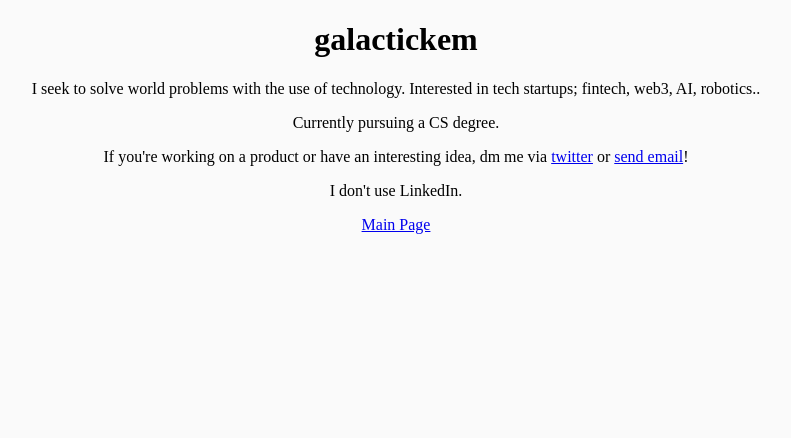
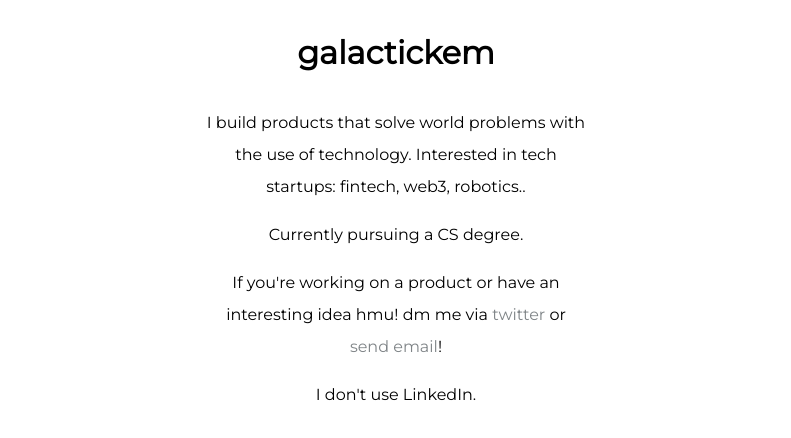
Before and after one commit to galactickem/galactickem.github.io, a plain HTML site: page aboutme.html in a window 1280 px wide. Shown: the whole page, without its empty margins (244-1035 px from the left). Drawn offline with Linux system fonts and the light colour scheme.

Commit message:
Big update
this update changes the design, content and structure of the website

```diff
--- a/aboutme.html
+++ b/aboutme.html
@@ -4,15 +4,19 @@
     <meta charset="utf-8">
     <title>about me</title>
     <link rel="stylesheet" href="css/styles.css">
+    <link href="https://fonts.googleapis.com/css2?family=Montserrat&family=Poppins&display=swap" rel="stylesheet">
   </head>
 
-  <body style="background-color: rgb(250, 250, 250)">
-    <h1>galactickem</h1>
-    <p>I seek to solve world problems with the use of technology. Interested in tech startups; fintech, web3, AI, robotics.. </p>
+  <body>
+    <div class="middle-container">
+
+    <h1><a class="gindex" href="index.html">galactickem</a></h1>
+    <p>I build products that solve world problems with the use of technology. Interested in tech startups: fintech, web3, robotics.. </p>
     <p>Currently pursuing a CS degree.  </p>
     <p></p>
-    <p>If you're working on a product or have an interesting idea, dm me via <a href="https://twitter.com/galactickem">twitter</a> or <a href = "mailto: a00827581@tec.mx">send email</a>! <!--Please <a href="https://nohello.net/en/">consider this</a>.--></p>
+    <p>If you're working on a product or have an interesting idea hmu! dm me via <a href="https://twitter.com/galactickem">twitter</a> or <a href = "mailto: a00827581@tec.mx">send email</a>! <!--Please <a href="https://nohello.net/en/">consider this</a>.--></p>
     <p>I don't use LinkedIn.</p>
-    <p><a href="index.html">Main Page</a></p>
+
+    </div>
   </body>
 </html>
--- a/css/styles.css
+++ b/css/styles.css
@@ -1,9 +1,20 @@
 body {
-  background-color: #EAF6F6;
+  background-color: white;
+  font-family: 'Montserrat', sans-serif;
+  text-align: center;
+  line-height: 2;
+}
+
+a {
+  text-decoration: none;
+  color: #7F8487;
+}
+
+a:hover {
+  color: #413F42;
 }
 
 hr {
-
   background-color: rgb(250, 250, 250);
   border-style: none;
   border-top-style: dotted;
@@ -11,22 +22,15 @@ hr {
   border-width: 5px;
   height: 0;
   width: 5%;
-
 }
 
-p {
-  text-align: center;
+.gindex {
+  color: black;
 }
-
-a {
-  text-align: center;
+.gindex:hover {
+  color: black;
 }
-
-h1 {
-  color: rgb(0, 0, 0);
-  text-align: center;
+.middle-container {
+  width: 30%;
+  margin: auto;
 }
-
-h2 {
-  color: rgb(0, 0, 0);
-}
```
Also changed, not shown: blogs.html (+5 -3 lines), index.html (+4 -3 lines).
